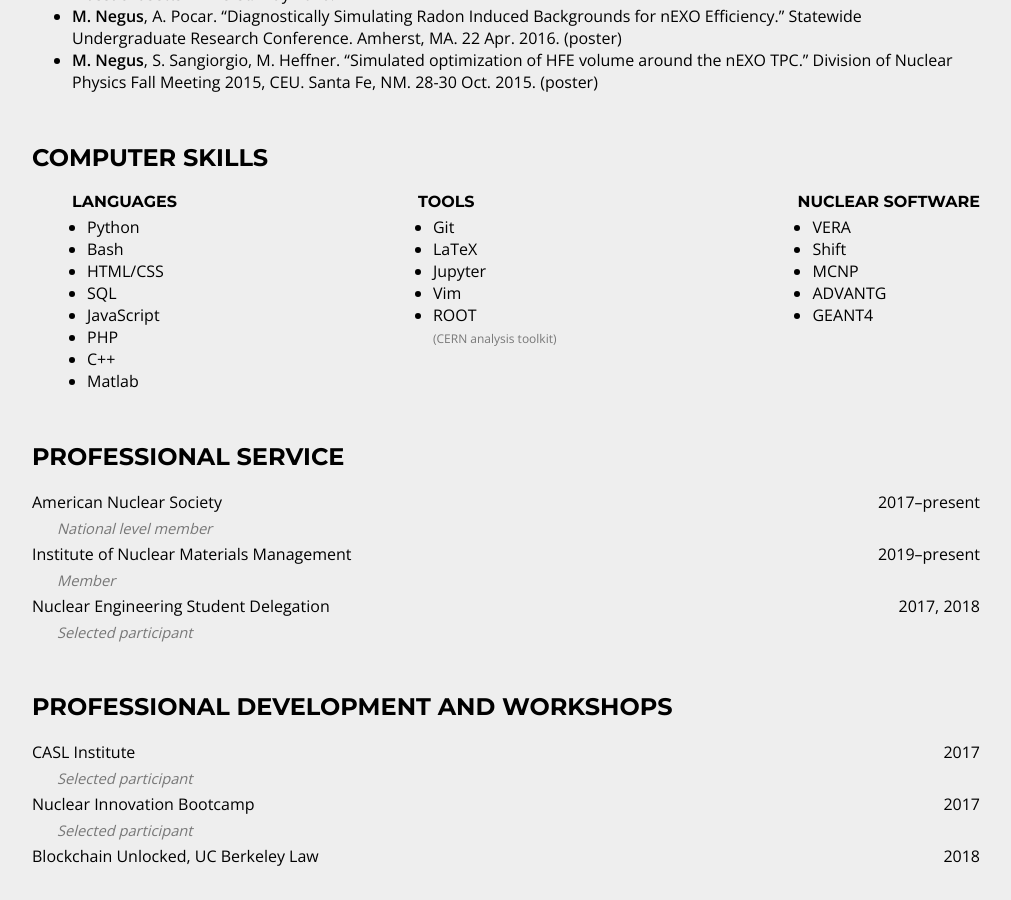
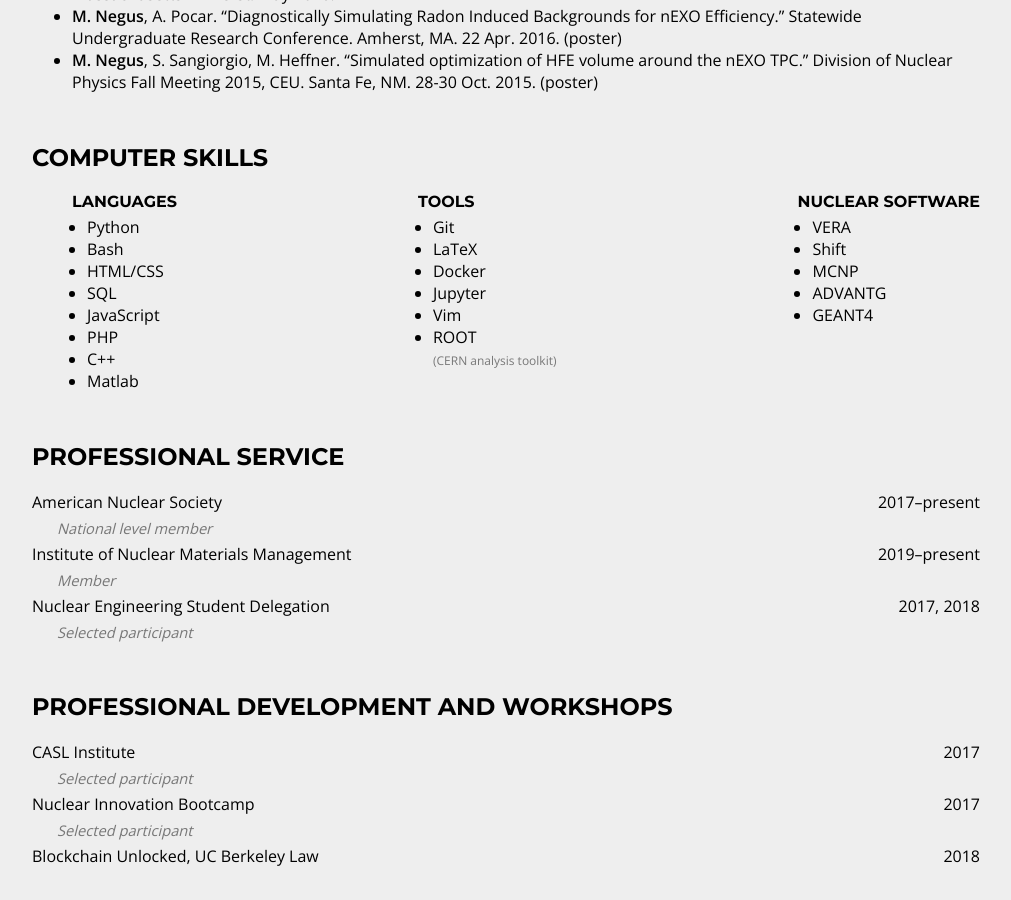
Before and after one commit to mitchnegus/negus_cv, a Jekyll site: the page built from index.html, in a window 1280 px wide and 900 px high, scrolled down 2231 px. Shown: the whole window, without its empty margins (134-1145 px from the left). Built offline with Jekyll 4.4.1, drawn with Linux system fonts in a browser that asks for light colours.

Commit message:
added Docker to skills

```diff
--- a/cv/skills.html
+++ b/cv/skills.html
@@ -19,6 +19,7 @@
 			<h4>Tools</h4>
 			<li>Git</li>
 			<li>LaTeX</li>
+			<li>Docker</li>
 			<li>Jupyter</li>
 			<li>Vim</li>
 			<li>
```
